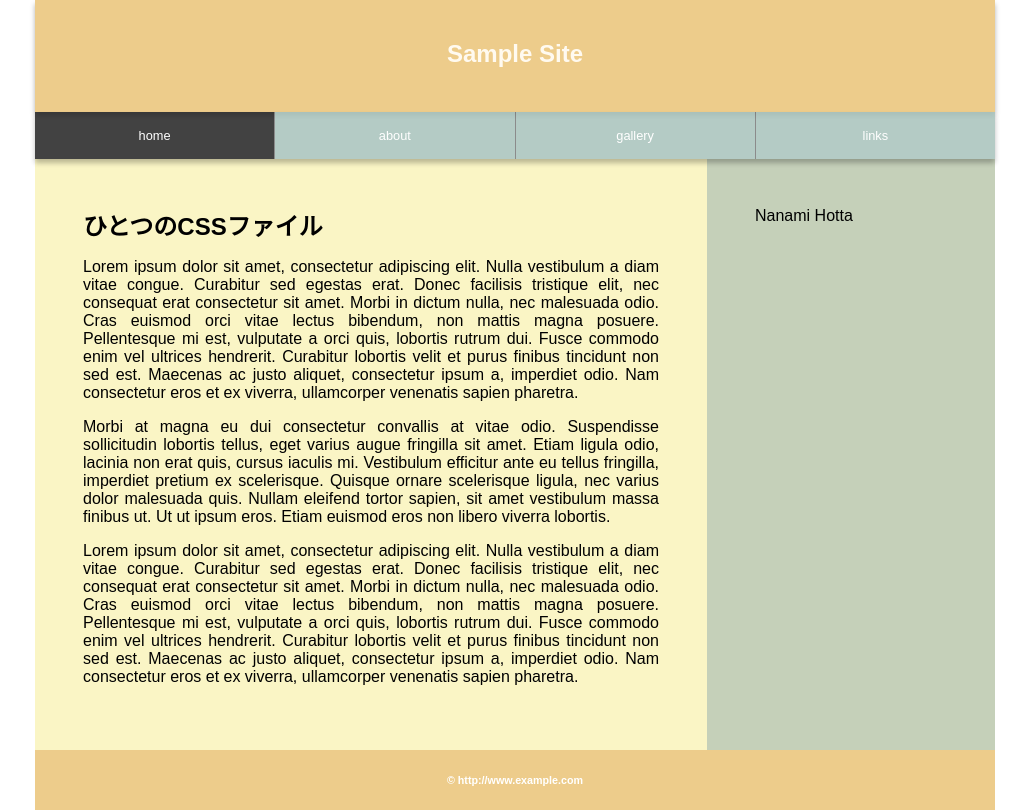
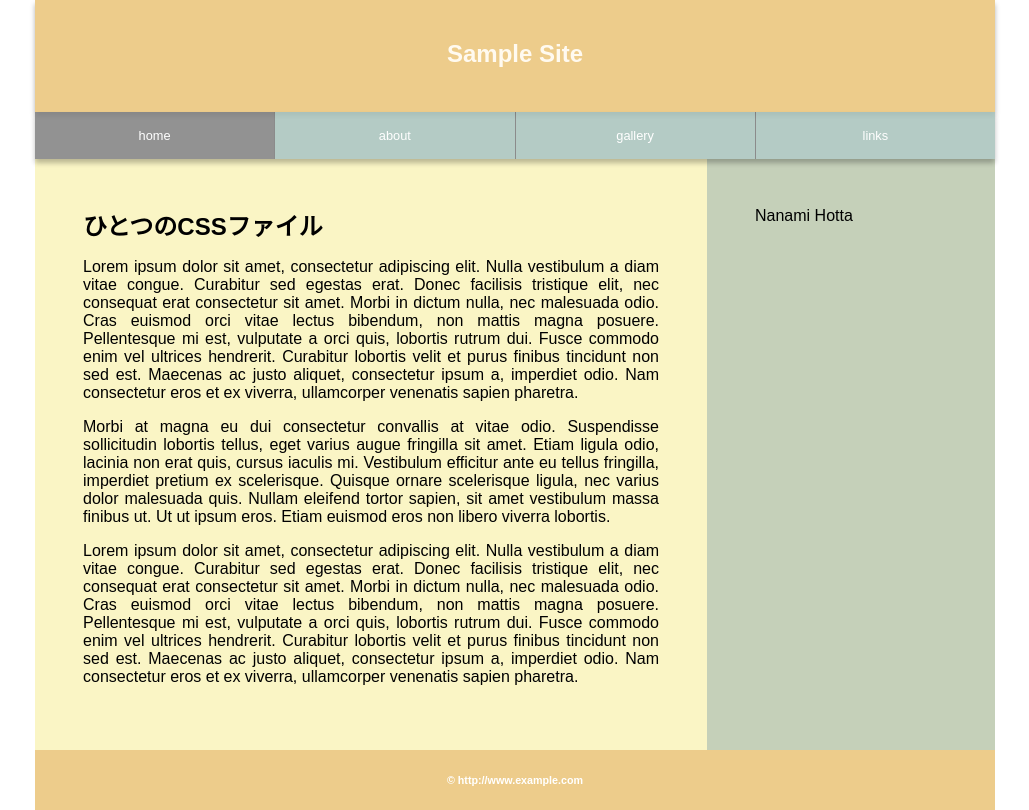
Before and after one commit to Nanami-Hotta/responsive_sample_01, a plain HTML site: page index.html in a window 1280 px wide. In both pictures the pointer is over the link "home". Shown: the whole page, without its empty margins (125-1154 px from the left). Drawn offline with Linux system fonts and the light colour scheme.

Commit message:
Update style.css

```diff
--- a/style.css
+++ b/style.css
@@ -61,7 +61,7 @@ header h1 {
   text-align: center;
 }
 #lists a:hover {
-  background: #222;
+  background: gray;
 }
 
 main {
```
